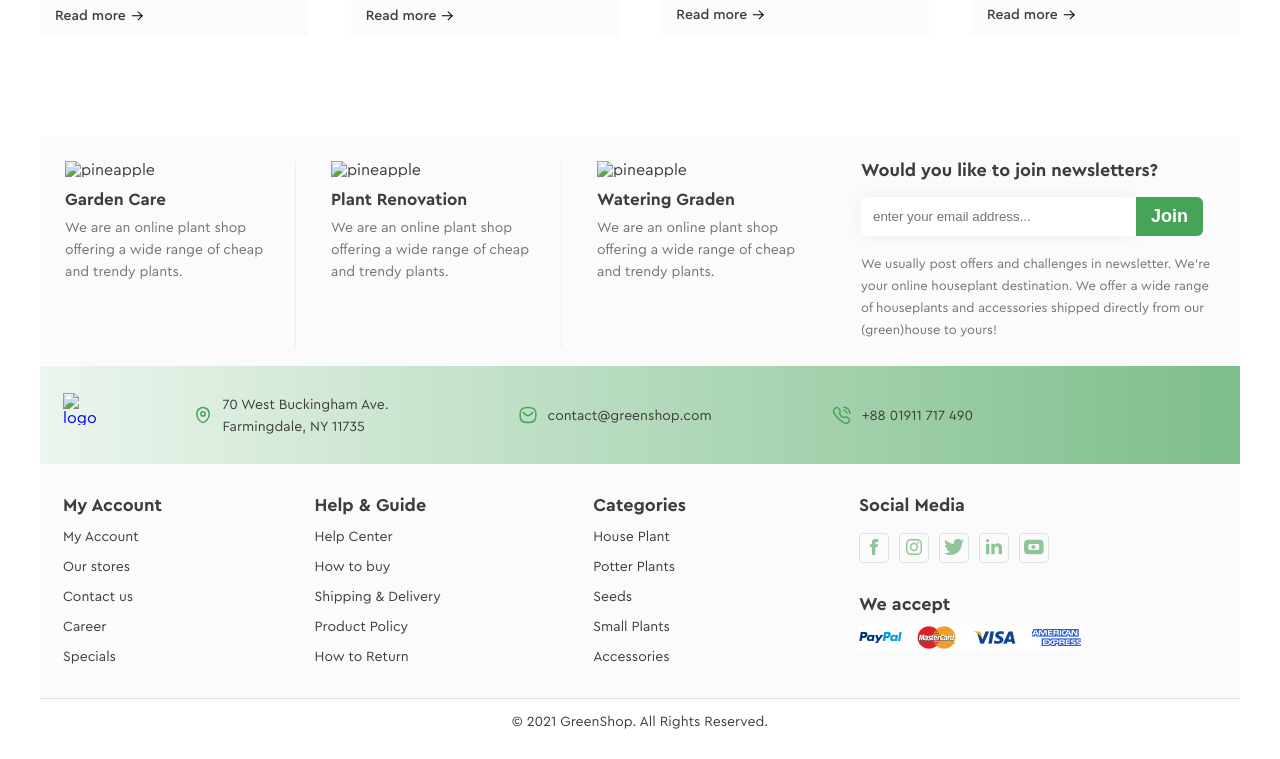
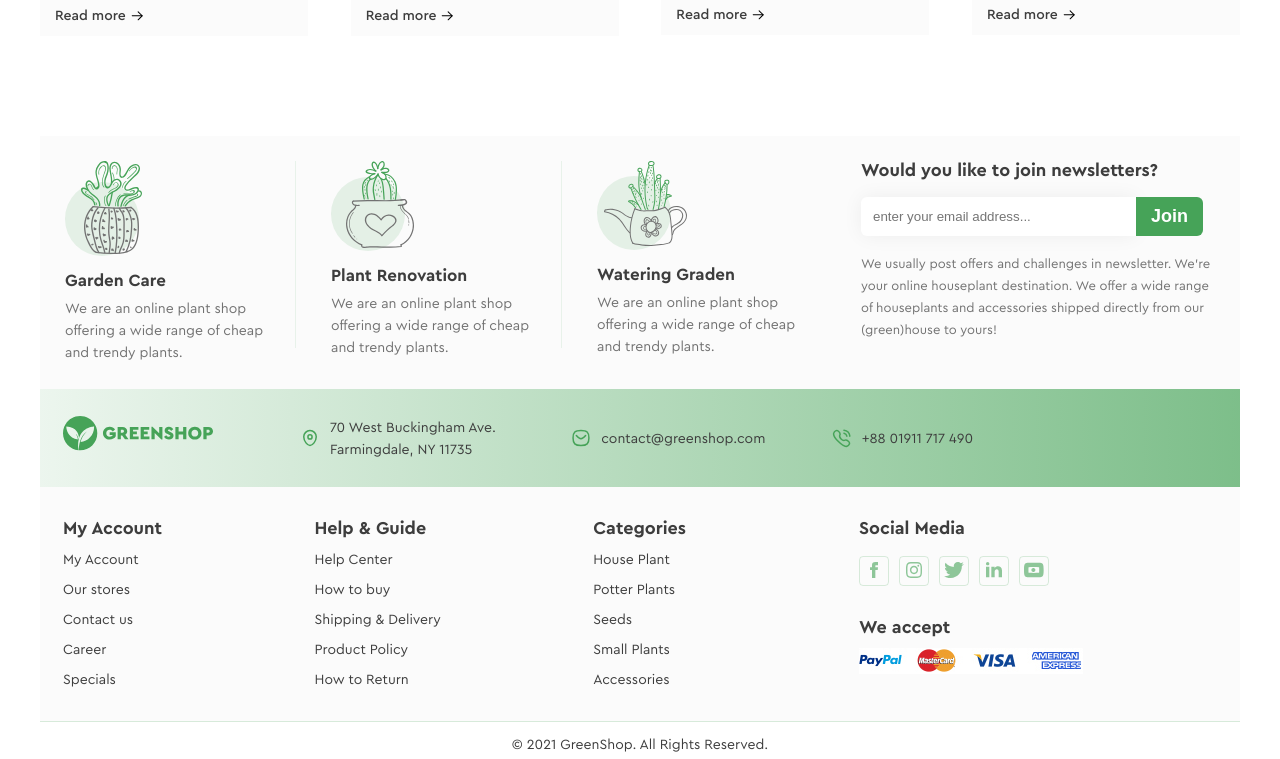
Before and after one commit to martseniukv/greenshop, a plain HTML site: page index.html in a window 1280 px wide. Shown: the part 2880-3639 px from the top of the page. Before the commit the page ends 3616 px from the top, so only its background shows below. Drawn offline with Linux system fonts and the light colour scheme; the site is published under a folder, as on GitHub Pages, so addresses that start at the root find nothing.

Commit message:
minor fix

```diff
--- a/css/style.css
+++ b/css/style.css
@@ -895,6 +895,7 @@ body {
     background: #fff;
     padding: 12px 86px 12px 12px;
     border: none;
+    cursor: pointer;
 }
 
 .form__button {
@@ -906,6 +907,7 @@ body {
     font-size: 18px;
     font-weight: 700;
     line-height: 0.5;
+    cursor: pointer;
 }
 
 .form__text {
--- a/index.html
+++ b/index.html
@@ -571,7 +571,7 @@
             <div class="advantages">
 
                 <article class="advantage__card">
-                    <img class="advantage__img" src="/images/pineapple.svg" alt="pineapple">
+                    <img class="advantage__img" src="./images/pineapple.svg" alt="pineapple">
                     <h2 class="advantage__title">Garden Care</h2>
                     <p class="advantage__text">
                         We are an online plant shop offering a wide range of cheap and trendy plants.
@@ -579,7 +579,7 @@
                 </article>
 
                 <article class="advantage__card">
-                    <img class="advantage__img" src="/images/cactus.svg" alt="pineapple">
+                    <img class="advantage__img" src="./images/cactus.svg" alt="pineapple">
                     <h2 class="advantage__title">Plant Renovation</h2>
                     <p class="advantage__text">
                         We are an online plant shop offering a wide range of cheap and trendy plants.
@@ -587,7 +587,7 @@
                 </article>
 
                 <article class="advantage__card">
-                    <img class="advantage__img" src="/images/watering_can.svg" alt="pineapple">
+                    <img class="advantage__img" src="./images/watering_can.svg" alt="pineapple">
                     <h2 class="advantage__title">Watering Graden</h2>
                     <p class="advantage__text">
                         We are an online plant shop offering a wide range of cheap and trendy plants.
@@ -618,7 +618,7 @@
     <footer class="footer">
         <div class="container">
             <div class="footer__info">
-                <a href="#"><img src="/images/logo.svg" alt="logo"></a>
+                <a href="#"><img src="./images/logo.svg" alt="logo"></a>
                 <div class="footer__contact">
 
                     <a class="footer__address" href="#">
```
